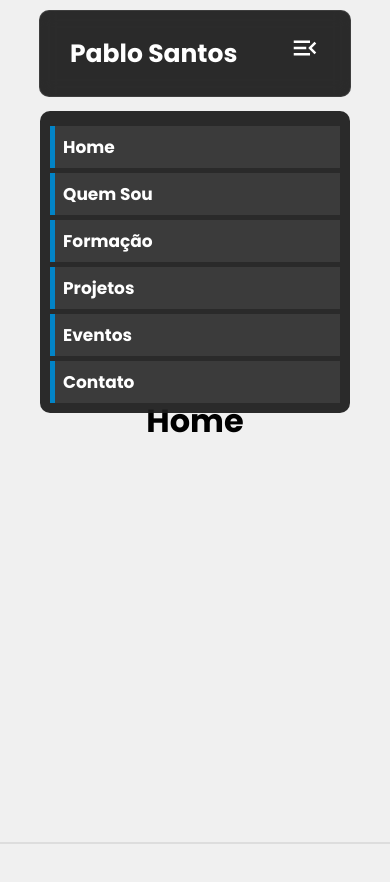
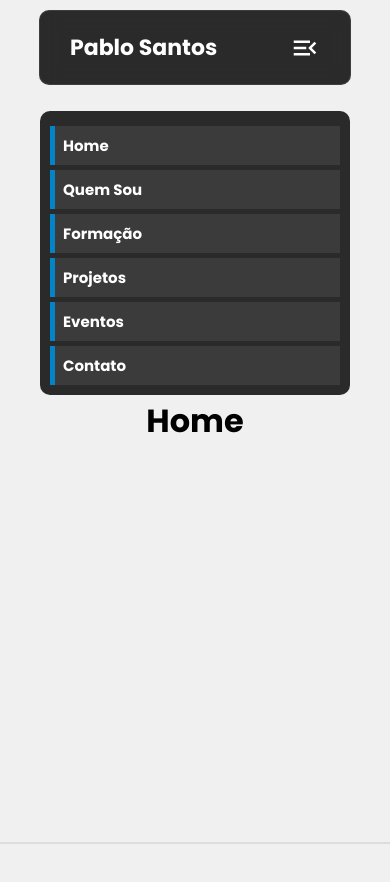
Before and after one commit to Pablo-M-Santos/Portfolio, a React (Vite) app: page / in a window 390 px wide. Both pictures are taken after a click on the button 305 px from the left and 53 px from the top of the page. Shown: the top 882 px of the page. Built offline with nearby package versions, Linux system fonts and the light colour scheme.

Commit message:
navbar responsiva

```diff
--- a/src/Components/NavBar/Navbar.css
+++ b/src/Components/NavBar/Navbar.css
@@ -67,9 +67,26 @@
     color: #0284C7;
 }
 
+@media (max-width: 1100px){
+    .logo {
+        font-size: 20px;
+    }
+    .navbar a {
+        font-size: 15px;
+        margin-left: 25px;
+    }
+    .header {
+        width: 95%;
+    }
+}
+
+
 @media (max-width: 800px){
     .hamburguer{
-        display: block;
+        display: flex;
+        justify-content: center;
+        align-items: center;
+        text-align: center;
     }
     .navbar {
         display: none;
@@ -100,4 +117,20 @@
     .navbar.active {
         display: flex;
     }
+    .header {
+        width: 80%;
+    }
+    .logo {
+        font-size: 22px;
+    }
 }
+
+@media (max-width: 350px){
+    .logo {
+        font-size: 20px;
+    }
+    .header {
+        padding: 15px 20px;
+    }
+
+}
--- a/src/Components/NavBar/Navbar.jsx
+++ b/src/Components/NavBar/Navbar.jsx
@@ -10,16 +10,20 @@ const NavBar = () => {
     setIsOpen(!isOpen);
   };
 
+  const closeNavbar = () => {
+    setIsOpen(false);
+  };
+
   return (
     <header className="header">
       <a href="/" className="logo">Pablo Santos</a>
       <nav className={`navbar ${isOpen ? 'active' : ''}`}>
-        <a href="#home">Home</a>
-        <a href="#quem-sou">Quem Sou</a>
-        <a href="#formacao">Formação</a>
-        <a href="#projetos">Projetos</a>
-        <a href="#eventos">Eventos</a>
-        <a href="#contato">Contato</a>
+        <a href="#home" onClick={closeNavbar}>Home</a>
+        <a href="#quem-sou" onClick={closeNavbar}>Quem Sou</a>
+        <a href="#formacao" onClick={closeNavbar}>Formação</a>
+        <a href="#projetos" onClick={closeNavbar}>Projetos</a>
+        <a href="#eventos" onClick={closeNavbar}>Eventos</a>
+        <a href="#contato" onClick={closeNavbar}>Contato</a>
       </nav>
       <button className="hamburguer" onClick={toggleNavbar}>
         {isOpen ? <MdOutlineMenuOpen /> : <FiMenu />}
```
